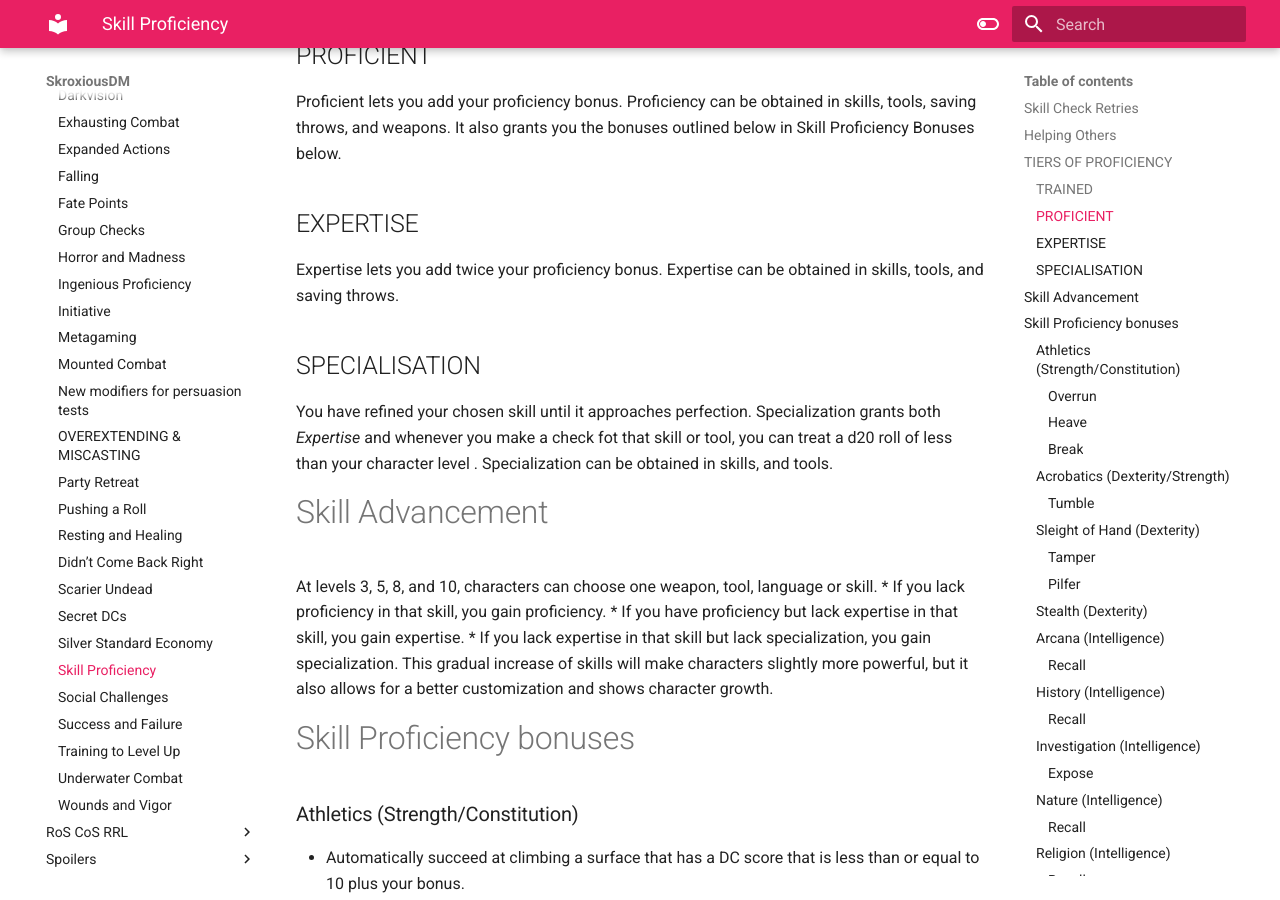
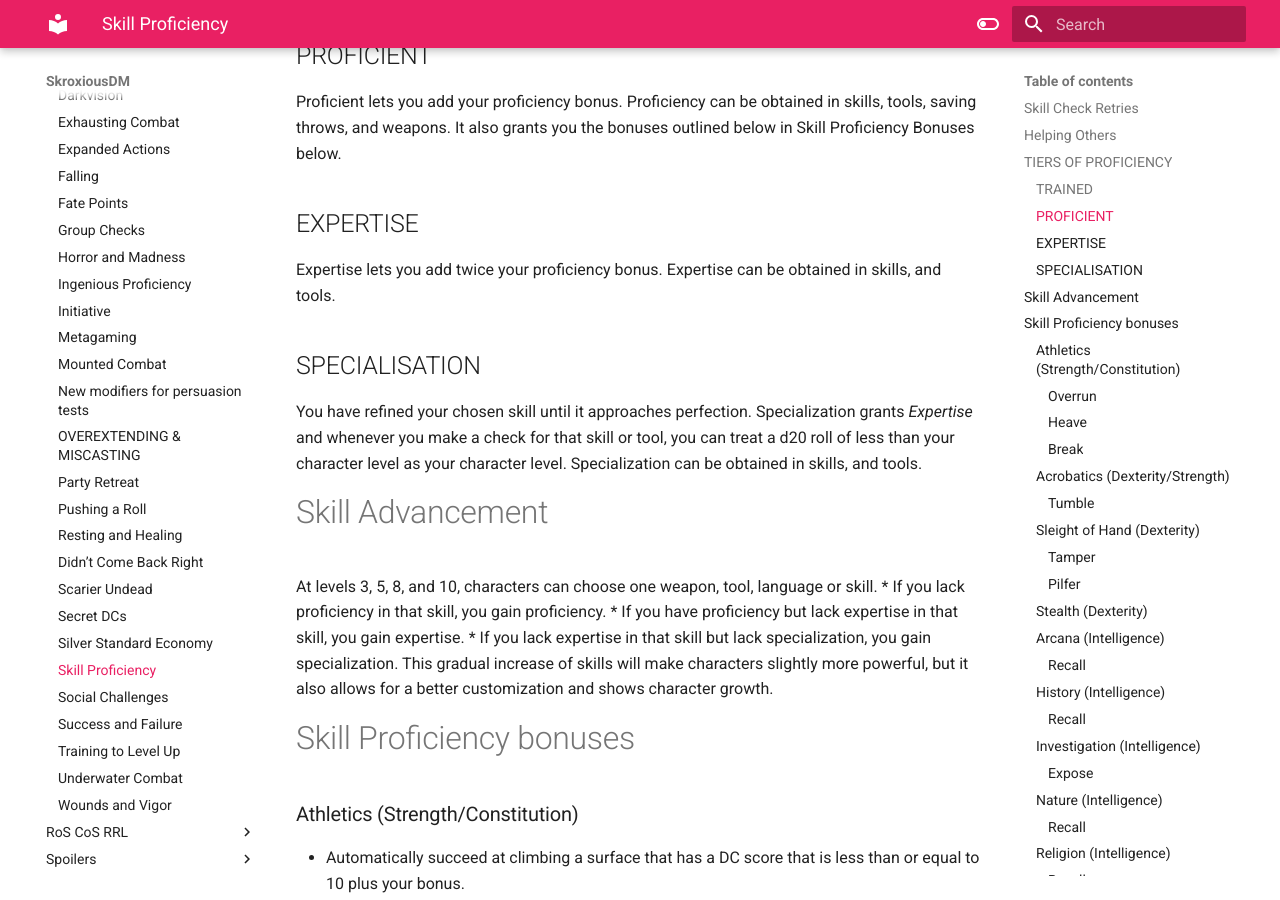
Before and after one commit to SkroxiousDM/SkroxiousDM, an MkDocs documentation site: the page built from docs/7.House_rules/Skill_Proficiency.md, in a window 1280 px wide and 900 px high, scrolled down 1158 px. Built offline with MkDocs 1.6.1 and Material for MkDocs 9.7.7, drawn with Linux system fonts in a browser that asks for light colours.

Commit message:
vault backup: 2023-10-29 18:13:45

```diff
--- a/docs/7.House_rules/Skill_Proficiency.md
+++ b/docs/7.House_rules/Skill_Proficiency.md
@@ -18,9 +18,9 @@ When a character becomes proficient in a skill or tool, they can instead choose
 ## PROFICIENT
 Proficient lets you add your proficiency bonus. Proficiency can be obtained in skills, tools, saving throws, and weapons. It also grants you the bonuses outlined below in Skill Proficiency Bonuses below.
 ## EXPERTISE
-Expertise lets you add twice your proficiency bonus. Expertise can be obtained in skills, tools, and saving throws.
+Expertise lets you add twice your proficiency bonus. Expertise can be obtained in skills, and tools.
 ## SPECIALISATION
-You have refined your chosen skill until it approaches perfection. Specialization grants both *Expertise* and whenever you make a check fot that skill or tool, you can treat a d20 roll of less than your character level . Specialization can be obtained in skills, and tools.
+You have refined your chosen skill until it approaches perfection. Specialization grants *Expertise* and whenever you make a check for that skill or tool, you can treat a d20 roll of less than your character level as your character level. Specialization can be obtained in skills, and tools.
 
 # Skill Advancement
 At levels 3, 5, 8, and 10, characters can choose one weapon, tool, language or skill.
@@ -120,7 +120,6 @@ This gradual increase of skills will make characters slightly more powerful, but
 	You attempt to bolster the minds and hearts of a number of creatures up to your Wisdom modifier with a prayer to the divine. Make a Wisdom (Religion) check. On a result of 20 or more, each of those creatures has advantage on the next Strength or Wisdom check it makes before the start of your next turn. Each creature also has advantage on the next Constitution saving throw it makes before the start of your next turn.
 
 ### Animal Handling (Wisdom)
-
 - Automatically succeed on checks against a DC that is less than or equal to 10 plus your bonus.
 - Grants proficiency with animal-drawn vehicles and riding horses.
 - Trained Rider
@@ -144,7 +143,6 @@ This gradual increase of skills will make characters slightly more powerful, but
 	*Prerequisite: You have proficiency in Insight.*
 	You try to predict a hostile creature’s next move. Make a Wisdom (Insight) check against twice the passive Charisma (Deception) score of a target within 30 feet. On a success, you and a number of creatures up to your Wisdom score that can hear and understand you have advantage on saving throws made against effects created by that target until the start of your next turn. You and those creatures also have advantage on attempts made to overrun, feint against, or tumble through the space of that creature until the end of your next turn.
 ### Medicine (Wisdom/Intelligence)
-
 - Automatically succeed on checks against a DC that is less than or equal to 10 plus your bonus.
 - The DM can simply give you certain clues just because you are well-studied in this skill. Taken from Lorefinder.
 - You may try to restore one used hit die of an ally. You are successful if you make a medicine check against a DC equal to the treated character's level (or CR, rounded down), plus 10. You can only attempt to do this once per short rest.
```
